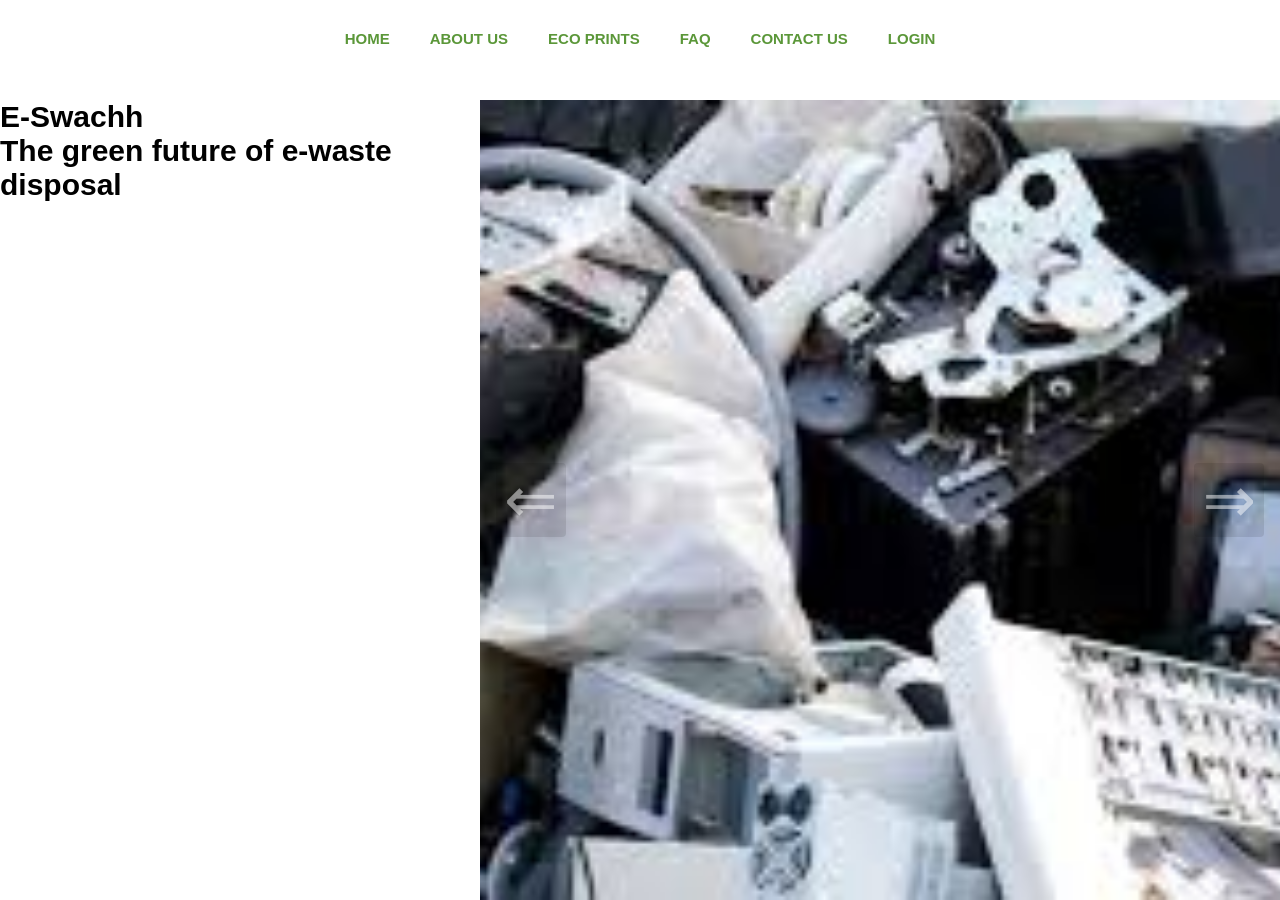
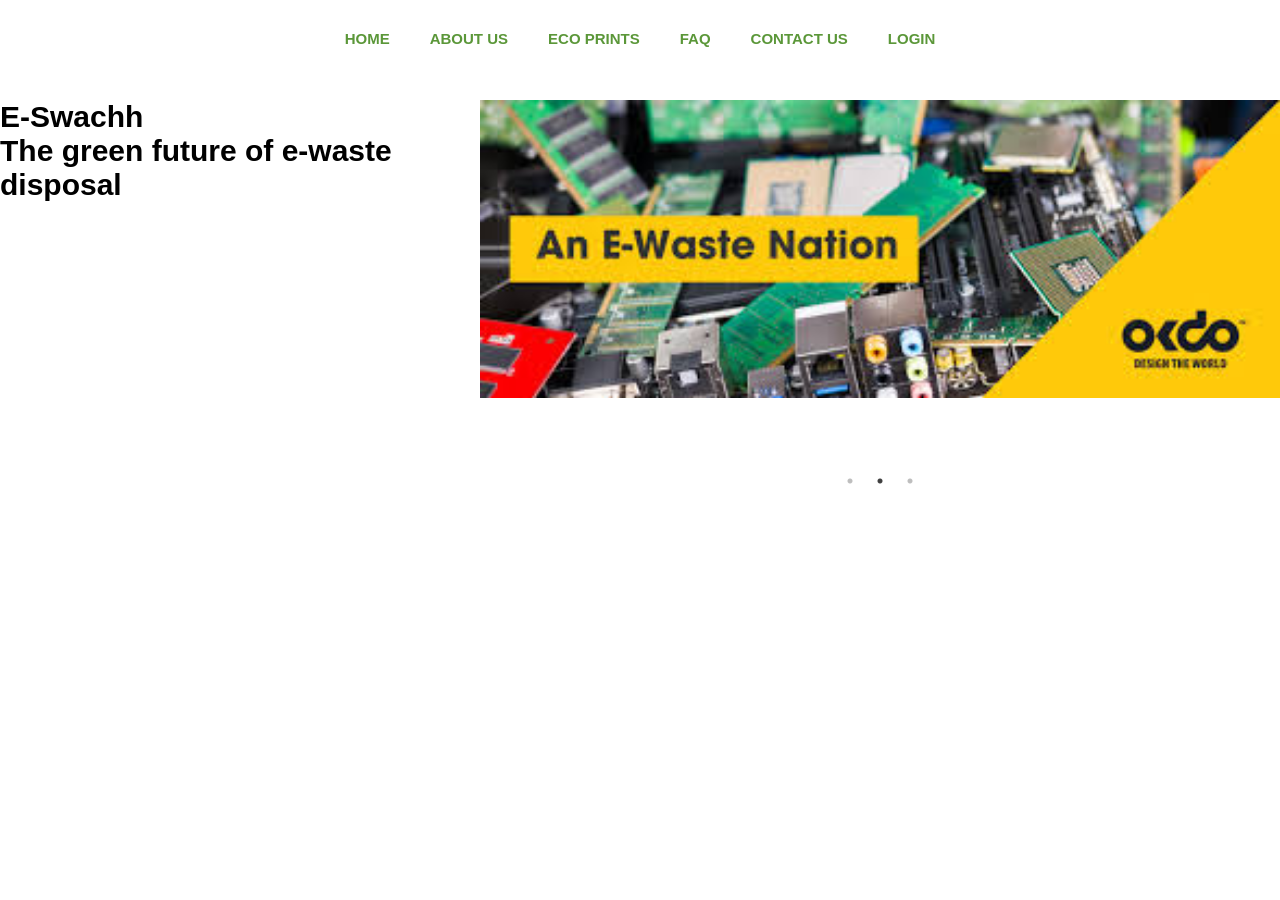
Before and after one commit to Lakshmipriya0404/e-waste-portal, a React (Vite) app: page / in a window 1280 px wide. Built offline with nearby package versions, Linux system fonts and the light colour scheme.

Commit message:
carousel with react slick

```diff
--- a/src/components/Slider/Carousel.module.css
+++ b/src/components/Slider/Carousel.module.css
@@ -1,71 +1,29 @@
 /* Carousel.module.css */
-.carousel::before,
-.carousel::after {
-  box-sizing: border-box;
-}
 .carousel {
-  width: 100vh;
+  width: 100%;
+  max-width: 100vh;
   height: 100vh;
   position: relative;
-}
-
-.carousel > ul {
-  margin: 0;
-  padding: 0;
-  list-style: none;
+  overflow: hidden;
 }
 
 .slide {
-  position: absolute;
-  inset: 0;
-  opacity: 0;
-  transition: 200ms opacity ease-in-out;
-  transition-delay: 200ms;
+  position: relative;
+  width: 100%;
+  height: 100%;
 }
 
-.slide > img {
-  display: block;
+.slide img {
   width: 100%;
   height: 100%;
   object-fit: cover;
   object-position: center;
 }
-
-.slide[data-active] {
-  opacity: 1;
+.slick-prev {
+  left: 3% !important;
   z-index: 1;
-  transition-delay: 0ms;
 }
-
-.carousel button {
-  position: absolute;
-  z-index: 2;
-  background: none;
-  border: none;
-  font-size: 4rem;
-  top: 50%;
-  transform: translateY(-50%);
-  color: rgba(255, 255, 255, 0.5);
-  cursor: pointer;
-  border-radius: 0.25rem;
-  padding: 0 0.5rem;
-  background-color: rgba(0, 0, 0, 0.1);
+.slick-next {
+  right: 3% !important;
+  z-index: 1;
 }
-
-.carousel button:hover,
-.carousel button:focus {
-  color: white;
-  background-color: rgba(0, 0, 0, 0.2);
-}
-
-.carousel button:focus {
-  outline: 1px solid black;
-}
-
-.btnprev {
-  left: 1rem;
-}
-
-.btnnext {
-  right: 1rem;
-}
--- a/src/components/Slider/Carousel.tsx
+++ b/src/components/Slider/Carousel.tsx
@@ -1,4 +1,7 @@
-import React, { useState, useEffect } from "react";
+import React from "react";
+import Slider from "react-slick";
+import "slick-carousel/slick/slick.css";
+import "slick-carousel/slick/slick-theme.css";
 import styles from "./Carousel.module.css";
 import img1 from "../../assets/slide1.jpg";
 import img2 from "../../assets/slide2.jpeg";
@@ -7,81 +10,34 @@ import img3 from "../../assets/slide3.jpeg";
 interface CarouselProps {}
 
 const Carousel: React.FC<CarouselProps> = () => {
-  const [activeIndex, setActiveIndex] = useState(0);
+  // const [activeIndex, setActiveIndex] = useState(0);
 
-  const handleButtonClick = (offset: number) => {
-    const newIndex = (activeIndex + offset + 3) % 3; // Assuming 3 slides in the carousel
-    setActiveIndex(newIndex);
+  const settings = {
+    dots: true,
+    infinite: true,
+    slidesToShow: 1,
+    slidesToScroll: 1,
+    autoplay: true,
+    speed: 1000,
+    autoplaySpeed: 3000,
+    cssEase: "linear",
+    // afterChange: (index: number) => setActiveIndex(index),
   };
-
-  useEffect(() => {
-    const handleClick = (event: Event) => {
-      const button = event.target as HTMLElement;
-      const offset = button.dataset.carouselButton === "next" ? 1 : -1;
-
-      const slides = document.querySelector(
-        "[data-slides]"
-      ) as HTMLElement | null;
-      if (!slides) return;
-
-      const activeSlide = slides.querySelector(
-        "[data-active]"
-      ) as HTMLElement | null;
-      if (!activeSlide) return;
-
-      const slidesArray = Array.from(slides.children);
-      const currentIndex = slidesArray.indexOf(activeSlide);
-      const newIndex =
-        (currentIndex + offset + slidesArray.length) % slidesArray.length;
-
-      slidesArray.forEach((slide, index) => {
-        if (index === newIndex) {
-          slide.setAttribute("data-active", "true");
-        } else {
-          slide.removeAttribute("data-active");
-        }
-      });
-    };
-
-    const buttons = document.querySelectorAll("[data-carousel-button]");
-    buttons.forEach((button) => {
-      button.addEventListener("click", handleClick);
-    });
-
-    return () => {
-      buttons.forEach((button) => {
-        button.removeEventListener("click", handleClick);
-      });
-    };
-  }, [activeIndex]);
 
   return (
     <div className={styles.carousel}>
-      <button
-        className={styles.btnprev}
-        data-carousel-button="prev"
-        onClick={() => handleButtonClick(-1)}
-      >
-        &#8656;
-      </button>
-      <button
-        className={styles.btnnext}
-        data-carousel-button="next"
-        onClick={() => handleButtonClick(1)}
-      >
-        &#8658;
-      </button>
-      <ul data-slides>
-        <li className={styles.slide} data-active={activeIndex === 0}>
+      <Slider {...settings}>
+        <div className={styles.slide}>
           <img src={img1} alt="Nature Image #1" />
-        </li>
-        <li className={styles.slide} data-active={activeIndex === 1}>
+        </div>
+        <div className={styles.slide}>
           <img src={img2} alt="Nature Image #2" />
-        </li>
-        <li className={styles.slide} data-active={activeIndex === 2}>
+        </div>
+        <div className={styles.slide}>
           <img src={img3} alt="Nature Image #3" />
-        </li>
-      </ul>
+        </div>
+      </Slider>
+      {/* <p>Current Slide: {activeIndex + 1}</p> */}
     </div>
   );
 };
```
